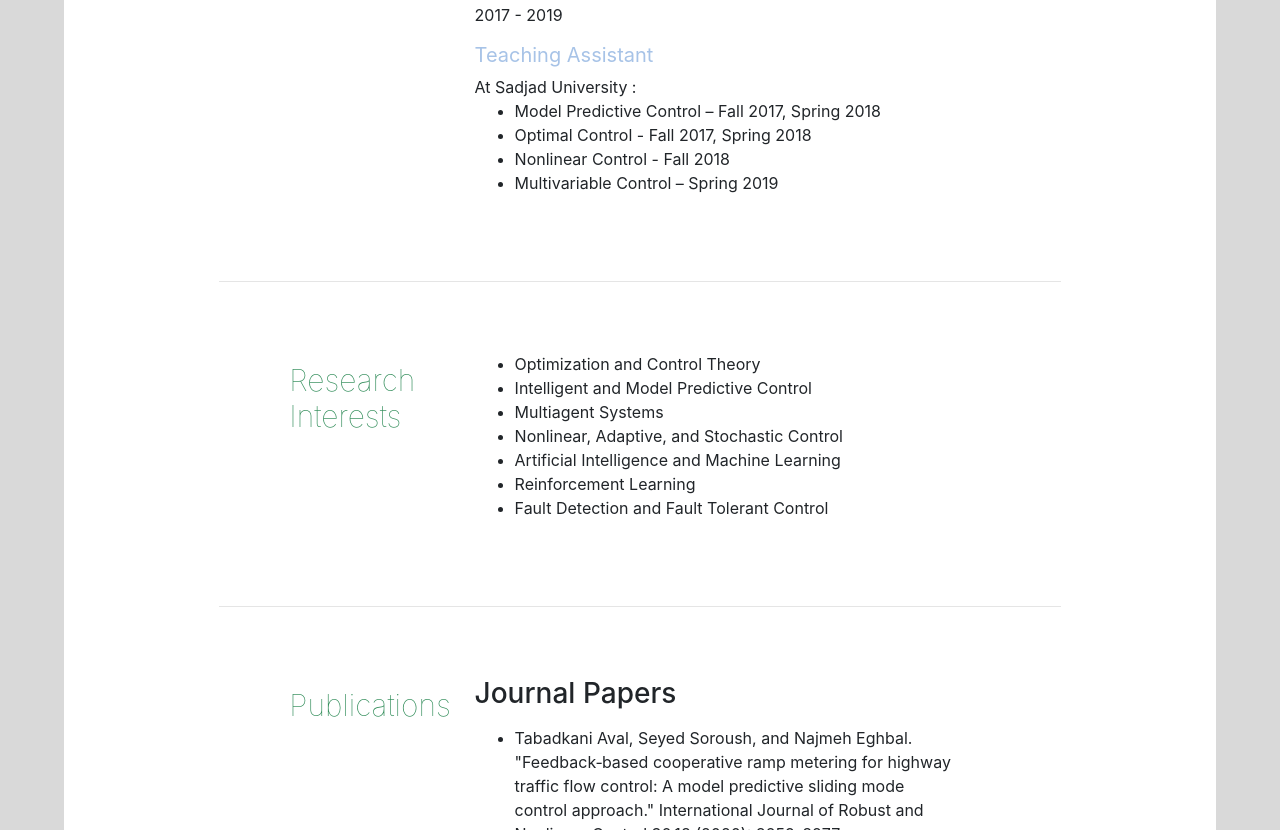
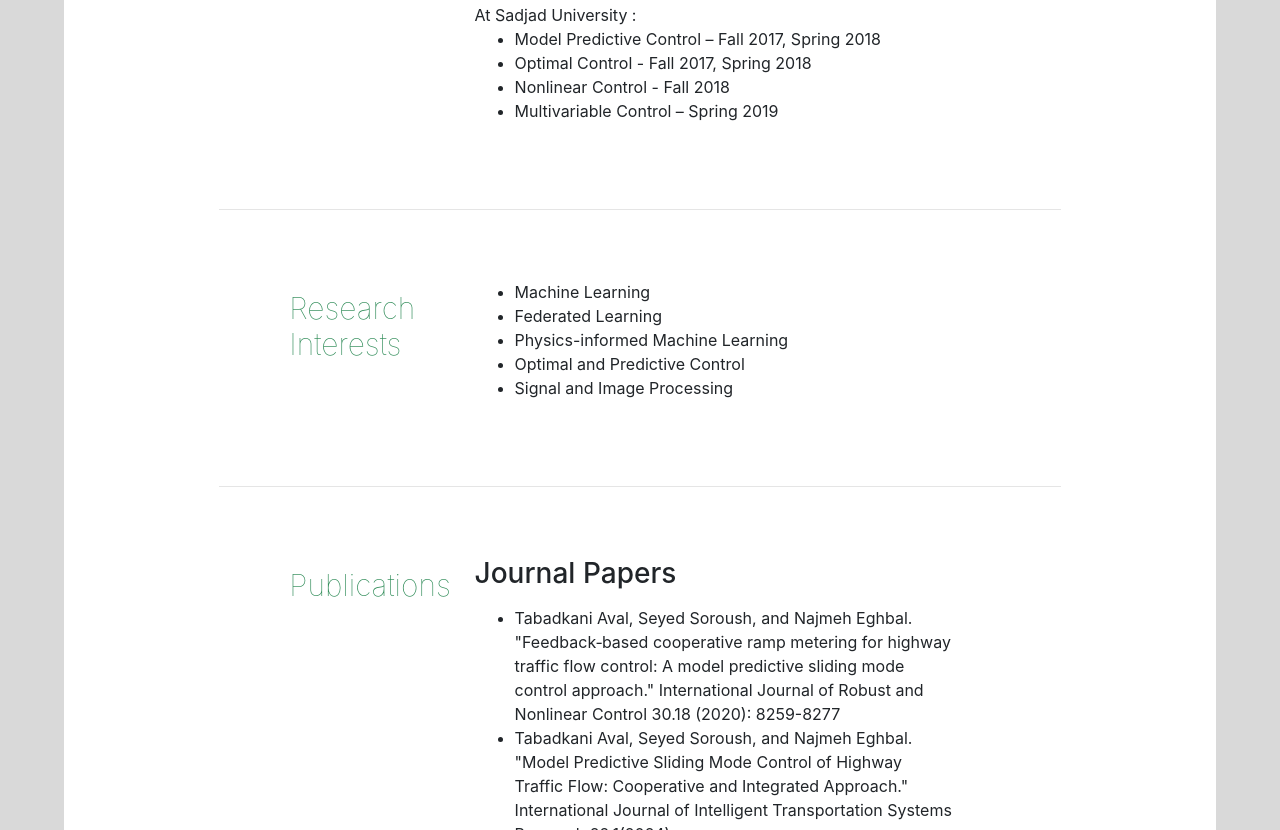
Before and after one commit to soroush-avval/soroushAvval, a plain HTML site: page index.html in a window 1280 px wide. Shown: the part 1704-2534 px from the top of the page. Drawn offline with nearby package versions, Linux system fonts and the light colour scheme.

Commit message:
Update index.html

```diff
--- a/index.html
+++ b/index.html
@@ -16,8 +16,8 @@
                 <img src="img/pic.jpg" id="avatar" />
                 <h2>Seyed Soroush Tabadkani Avval </h2>
                 <div class="info">
-                    <p>E-Mail: soroosh.aval@gmail.com</p>
-                    <p>Tel: (+1) 8067511599 </p>
+                    <p>E-Mail: soroush.avval@gmail.com</p>
+                    <p>Tel: (+1) (806)751-1599 </p>
                 </div>
             </div>
             <!-- <div class="menu">
@@ -50,8 +50,7 @@
                 <div class="content">
                     <p>
                         Graduated in 2019 from Sadjad University of Technology with a Master’s Degree in Electrical Engineering – Control, and have been working as an Artificial Intelligence Engineer ever since.
-                        My focus during my MS program was mainly applied mathematics in Control Theory, more specifically, designing control systems for Nonlinear, Complex and Stochastics Systems. My research interest is mainly concerned with Applied Mathematics in Control Theory and Deep Learning. Subsequently, these interests have resulted in producing quality research in prestigious journal papers, and a promising career in Part AI research center.
-                         In Part AI Research Center, we aspire to develop SOTA computer vision applications and reach Machine Perception.
+                        My focus during my MS program was mainly applied mathematics in Control Theory, more specifically, designing control systems for Nonlinear, and Complex systems. My research interests are mainly Machine Learning and Artificial Intelligence. Subsequently, these interests have resulted in producing quality research in prestigious journal papers, and a promising career in Part AI research center.
                     </p>
                     <h3>Education</h3>
                     <p>2016 – 2019 </p>
@@ -111,13 +110,11 @@
                 </div>
                 <div class="content">
                     <ul>
-                        <li> Optimization and Control Theory</li>
-                        <li> Intelligent and Model Predictive Control</li>
-                        <li> Multiagent Systems</li>
-                        <li> Nonlinear, Adaptive, and Stochastic Control</li>
-                        <li> Artificial Intelligence and Machine Learning</li>
-                        <li> Reinforcement Learning</li>
-                        <li> Fault Detection and Fault Tolerant Control</li>
+                        <li> Machine Learning</li>
+                        <li> Federated Learning</li>
+                        <li> Physics-informed Machine Learning</li>
+                        <li> Optimal and Predictive Control </li>
+                        <li> Signal and Image Processing</li>
                     </ul>
                 </div>
             </div>
```
